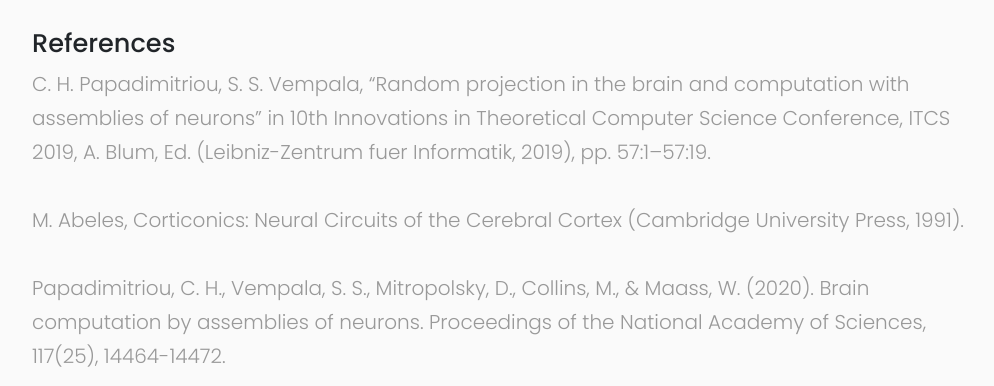
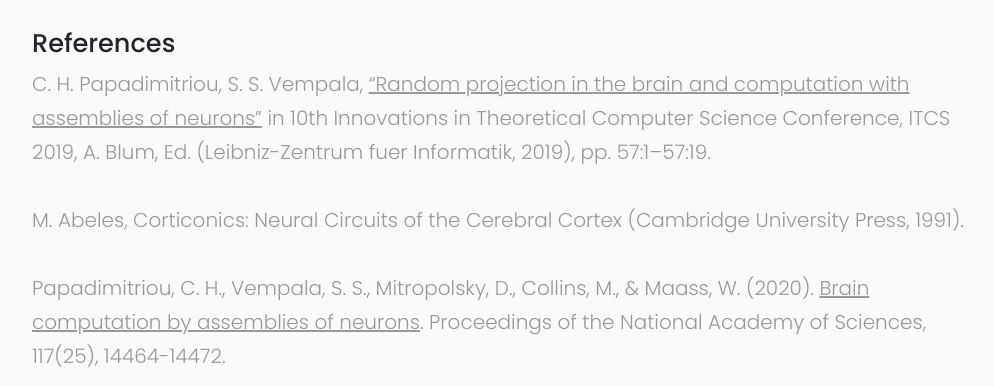
Before and after one commit to csjjung99/csjjung99.github.io, a plain HTML site: page index.html in a window 1280 px wide. Shown: the part 1582-1968 px from the top of the page, without its empty margins (224-1218 px from the left). Drawn offline with nearby package versions, Linux system fonts and the light colour scheme.

Commit message:
add link underlines

```diff
--- a/index.html
+++ b/index.html
@@ -113,7 +113,7 @@
             <h2 id="paper">References</h2>
             <p class="lead">
                 <a href="https://www.cc.gatech.edu/~vempala/papers/assemblies.pdf">
-                    C. H. Papadimitriou, S. S. Vempala, “Random projection in the brain and computation with assemblies of neurons” in 10th Innovations in Theoretical Computer Science Conference, ITCS 2019, A. Blum, Ed. (Leibniz-Zentrum fuer Informatik, 2019), pp. 57:1–57:19.
+                    C. H. Papadimitriou, S. S. Vempala, <u>“Random projection in the brain and computation with assemblies of neurons”</u> in 10th Innovations in Theoretical Computer Science Conference, ITCS 2019, A. Blum, Ed. (Leibniz-Zentrum fuer Informatik, 2019), pp. 57:1–57:19.
                 </a>
                 <br>
                 <br>
@@ -123,7 +123,7 @@
                 <br>
                 <br>
                 <a href="https://www.pnas.org/content/117/25/14464">
-                    Papadimitriou, C. H., Vempala, S. S., Mitropolsky, D., Collins, M., & Maass, W. (2020). Brain computation by assemblies of neurons. Proceedings of the National Academy of Sciences, 117(25), 14464-14472.</a>
+                    Papadimitriou, C. H., Vempala, S. S., Mitropolsky, D., Collins, M., & Maass, W. (2020). <u>Brain computation by assemblies of neurons</u>. Proceedings of the National Academy of Sciences, 117(25), 14464-14472.</a>
             </p>
         </div>
     </div>
```
